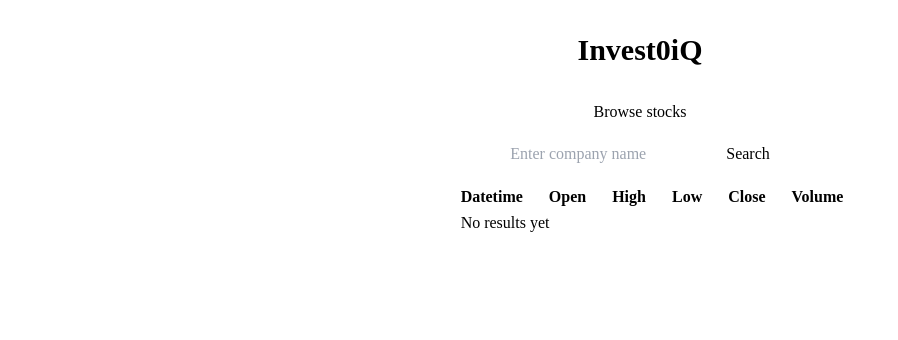
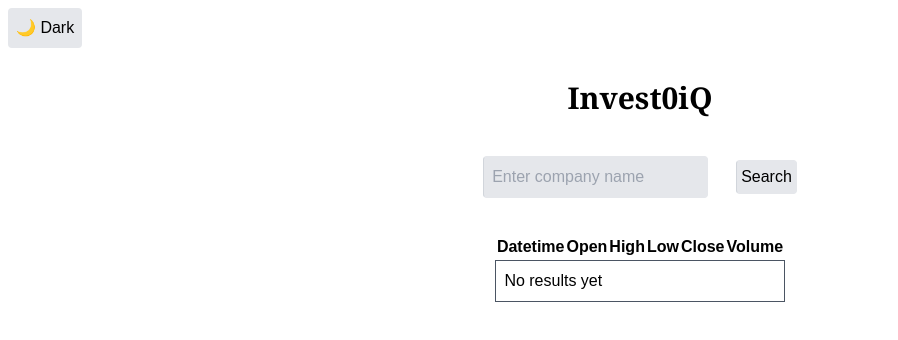
Before and after one commit to c22emigr/stockapp, a React (Create React App) app: page / in a window 1280 px wide. Shown: the top 340 px of the page, without its empty margins (0-898 px from the left). Built offline with nearby package versions, Linux system fonts and the light colour scheme.

Commit message:
Implemented darkmode and cleaned up ui

```diff
--- a/src/App.js
+++ b/src/App.js
@@ -10,7 +10,7 @@ function App() {
   const [stockname, setStockname] = useState('');
   const [stockinfo, setStockinfo] = useState(null);
   const [filteredResults, setFilteredResults] = useState([]);
-
+  const [DarkMode, setDarkMode] = useState(false);
 
   const handleSearch = async (e) => {
     e.preventDefault();
@@ -34,27 +34,35 @@ function App() {
 
 
 
+  return (
+    <div className="App">
+    <div className={`${DarkMode ? 'dark' : ''} min-h-screen`}>
+    <div className="bg-white dark:bg-gray-900 p-2 rounded min-h-screen">
+        <div>
+          <img src="" alt="" className="svg" />
+        </div>
+
+  <button
+    onClick={() => setDarkMode(!DarkMode)}                      // Darkmode button
+    className="bg-gray-200 dark:bg-gray-700 p-2 rounded"
+  >
+    {DarkMode ? '☀️ Light' : '🌙 Dark'}
+  </button>
 
 
-  return (
-    <div className="App">
-      <div>
-        <img src="" alt="" className="svg" />
-      </div>
-
-      <div className="flex justify-center text-3xl font-bold m-8">
+      <div className="flex justify-center">
         <h1>Invest0iQ</h1>
       </div>
       <div>
-        <form className="flex justify-center" id="searchform" onSubmit={handleSearch}>
+        <form className="flex justify-center mb-7 p-2" id="searchform" onSubmit={handleSearch}>
           <div>
-            <h2 className="flex justify-center">Browse stocks</h2>
 
             <div className="form">
               <input               // Search input
                 type="text"
                 value={stockname}
                 id="stocksearch"
+                className='bg-gray-200 dark:bg-gray-700 p-2 rounded border border-s-gray-300'
 
                 onChange={(e) => {  // Fluffy search from user input
                   const userInput = e.target.value;
@@ -75,7 +83,7 @@ function App() {
               />
 
               {filteredResults.length > 0 && (  // Suggested results
-                <ul className="bg-white border border-gray-300 rounded mt-2 max-w-md mx-auto shadow">
+                <ul className="">
                 {filteredResults.map((stock, index) => (
                   <li
                     key={index}
@@ -85,13 +93,14 @@ function App() {
                       setFilteredResults([]);
                     }}
                   >
-                    {stock.name} <span className="text-gray-500">({stock.symbol})</span>
+                    {stock.name} <span className="text-gray-400">({stock.symbol})</span>
                   </li>
                 ))}
               </ul>
               )}
 
-              <button type="submit" id="stocksearchbutton">Search</button>
+              <button type="submit" id="stocksearchbutton"
+              className='ml-7 border bg-gray-200 rounded border border-s-gray-300 p-1 dark:bg-gray-700 dark:text-gray-300'>Search</button>
             </div>
           </div>
         </form>
@@ -115,10 +124,10 @@ function App() {
               stocks.map((stock, index) => (
                 <tr key={index} className="pad">
                   <td>{stock.Date}</td>
-                  <td>{stock.Open}</td>
-                  <td>{stock.High}</td>
-                  <td>{stock.Low}</td>
-                  <td>{stock.Close}</td>
+                  <td>{parseFloat(stock.Open).toFixed(2)}</td>
+                  <td>{parseFloat(stock.High).toFixed(2)}</td>
+                  <td>{parseFloat(stock.Low).toFixed(2)}</td>
+                  <td>{parseFloat(stock.Close).toFixed(2)}</td>
                   <td>{stock.Volume}</td>
                 </tr>
               ))
@@ -131,6 +140,8 @@ function App() {
         </table>
       </div>
     </div>
+    </div>
+    </div>
   );
 }
 
--- a/src/index.css
+++ b/src/index.css
@@ -6,57 +6,39 @@
 @import url('https://fonts.googleapis.com/css2?family=Manrope:wght@200..800&display=swap'); /* BODY */
 
 
-head {
-  font-family: 'DM Serif Display';
+@layer base {
+
+html, body {
+  @apply min-h-screen bg-white text-black dark:bg-gray-900 dark:text-white;
+}
+
+h1, h2 {
+  @apply font-serif text-3xl font-bold m-8 dark:text-gray-100
 }
 
 body {
-  margin: 0;
-  font-family: 'Manrope';
-  background-color: white;
-  -webkit-font-smoothing: antialiased;
-  -moz-osx-font-smoothing: grayscale;
+  @apply bg-white text-black font-manrope
+
 }
 
-code {
-  font-family: source-code-pro, Menlo, Monaco, Consolas, 'Courier New',
-    monospace;
+.dark body {
+  @apply bg-gray-800 text-black font-manrope
+
 }
 
-html {
-  scroll-behavior: smooth;
+tbody {
+  @apply bg-white dark:bg-gray-900 dark:text-gray-300
 }
 
-.centrera {
-  display: flex;
-  justify-content: center;
+tr {
+  @apply dark:text-gray-100
 }
 
-.form {
-  padding: 10px;
-  border-radius: 3%;
+td {
+  @apply border border-gray-600 p-2
 }
 
-.pad {
-  padding: 20px;
-  margin: 10px;
+ul {
+  @apply bg-white dark:bg-gray-700 border dark:text-gray-300 border-gray-300 rounded mt-2 max-w-md mx-auto shadow
 }
-
-th, td {
-  padding-left: 25px;
-  color: black;
 }
-
-.pricehistory {
-  width: 900px;
-  height: 500px;
-  margin-bottom: 25px;
-}
-
-#stocksearch {
-  padding: 8px;
-}
-
-#stocksearchbutton {
-  padding: 8px;
-}
--- a/tailwind.config.js
+++ b/tailwind.config.js
@@ -3,7 +3,13 @@ module.exports = {
     "./src/**/*.{js,jsx,ts,tsx}",
   ],
   theme: {
-    extend: {},
+    extend: {fontFamily: {
+      manrope: ['Manrope', 'sans-serif'],
+      serifDisplay: ['"DM Serif Display"', 'serif'],
+    },
   },
+
+  },
+  darkMode: 'class',
   plugins: [],
 }
```
